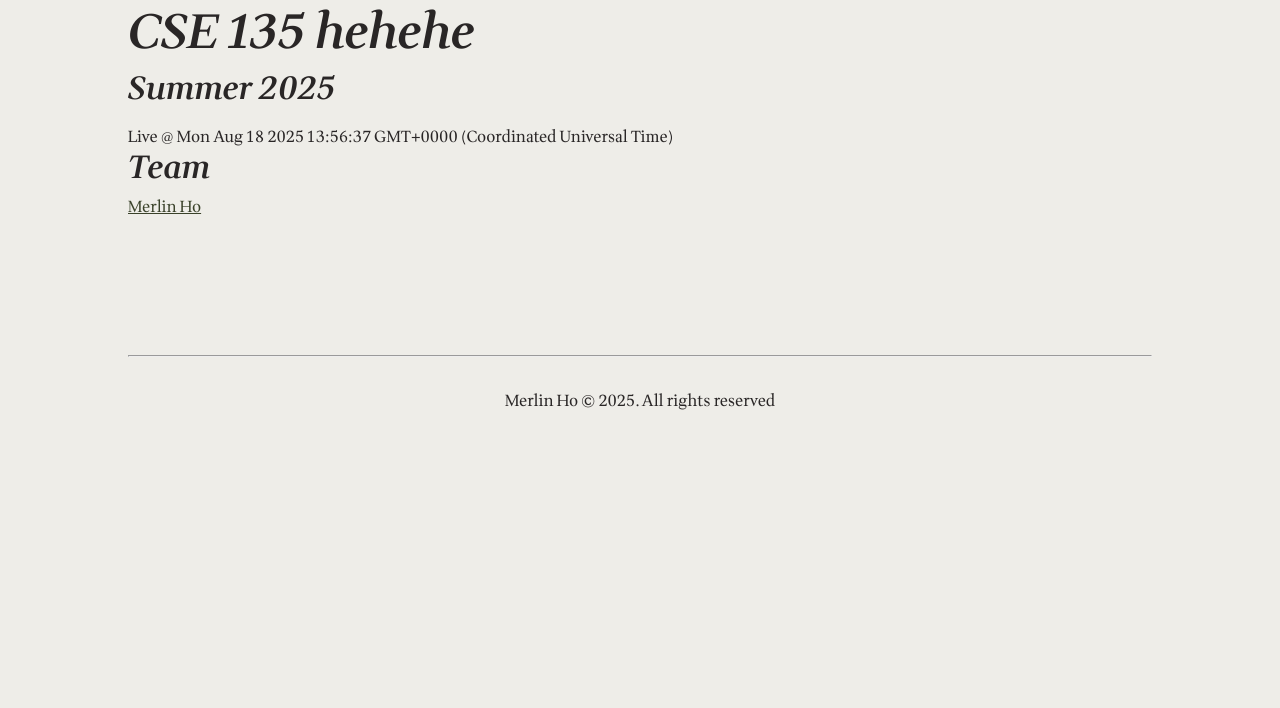
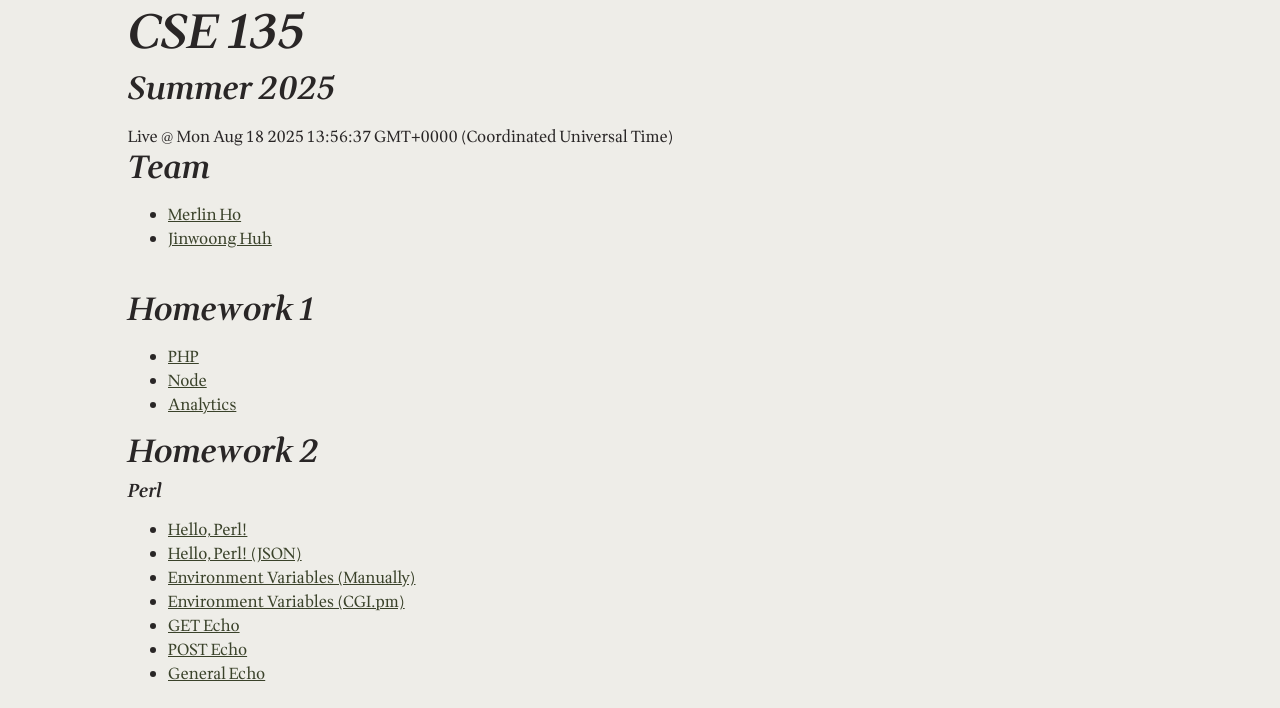
Before and after one commit to clairvoyage/merlin-droplet-server, a plain HTML site: page merlins-tower.org/public_html/index.html in a window 1280 px wide. Shown: the part 244-952 px from the top of the page. Before the commit the page ends 800 px from the top, so only its background shows below. Drawn offline with Linux system fonts and the light colour scheme.

Commit message:
added hw links to index

```diff
--- a/merlins-tower.org/public_html/index.html
+++ b/merlins-tower.org/public_html/index.html
@@ -24,7 +24,7 @@
     <button type="button" id="theme-change" name="theme-change" hidden>Change theme</button>
     <img src="images/hills.jpg" alt="Green hills">
     <br>
-    <h1>CSE 135 hehehe</h1>
+    <h1>CSE 135</h1>
     <h2>Summer 2025</h2>
   </header>
 
@@ -33,8 +33,49 @@
       document.write(`Live @ ${new Date()}`);
     </script>
     <h2>Team</h2>
-    <a href="members/merlin.html">Merlin Ho</a>
-    <br><br><br>
+    <ul>
+      <li>
+        <a href="members/merlin.html">Merlin Ho</a>
+      </li>
+      <li>
+        <a href="members/jinwoong.html">Jinwoong Huh</a>
+      </li>
+    </ul>
+    <br>
+
+    <h2>Homework 1</h2>
+    <ul>
+        <li><a href="../hello.php">PHP</a></li>
+        <li><a href="">Node</a></li>
+        <li><a href="">Analytics</a></li>
+    </ul>
+
+    <h2>Homework 2</h2>
+    <h3>Perl</h3>
+    <ul>
+        <li>
+            <a href="cgi-bin/perl-hello-html-world.pl">Hello, Perl!</a>
+        </li>
+        <li>
+            <a href="cgi-bin/perl-hello-json-world.pl">Hello, Perl! (JSON)</a>
+        </li>
+        <li>
+            <a href="cgi-bin/perl-env.pl">Environment Variables (Manually)</a>
+        </li>
+        <li>
+            <a href="cgi-bin/perl-env-pm.pl">Environment Variables (CGI.pm)</a>
+        </li>
+        <li>
+            <a href="cgi-bin/perl-get-echo.pl">GET Echo</a>
+        </li>
+        <li>
+            <a href="cgi-bin/perl-post-echo.pl">POST Echo</a>
+        </li>
+        <li>
+            <a href="cgi-bin/perl-general-echo.pl">General Echo</a>
+        </li>
+    </ul>
+    <br><br>
   </main>
 
   <footer>
```
Also changed, not shown: merlins-tower.org/public_html/members/jinwoong.html (added).
